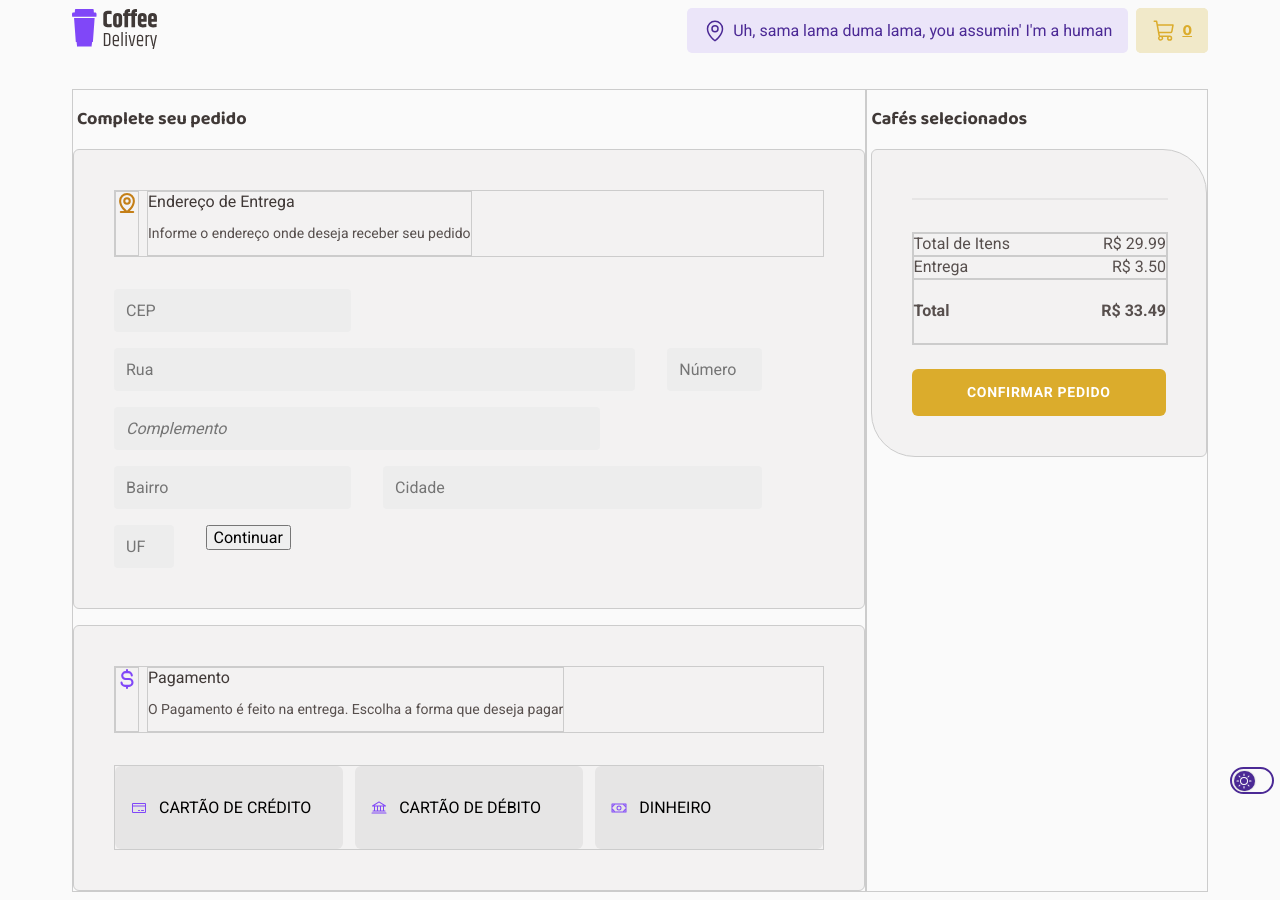
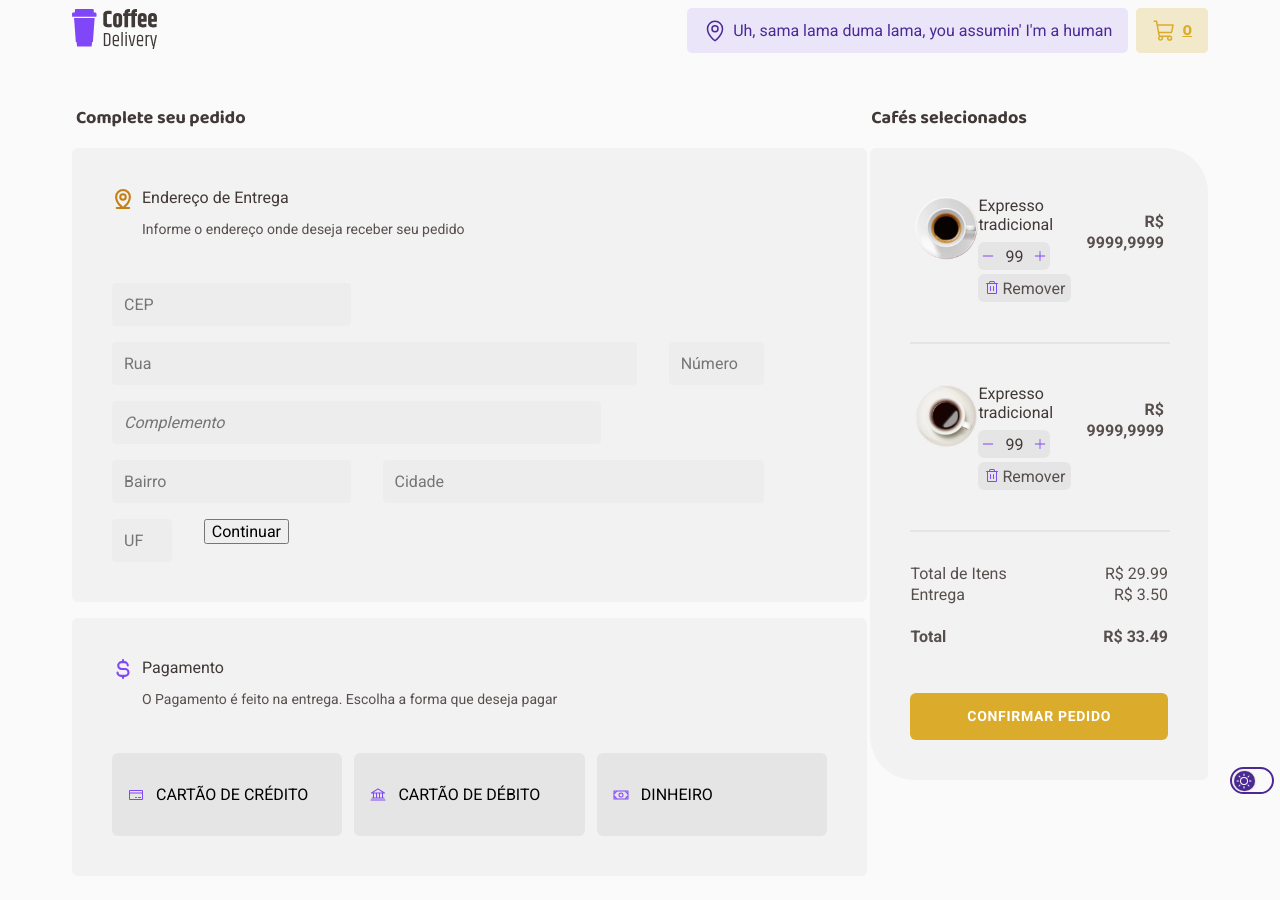
Before and after one commit to ssisaias/desafio02-coffee-delivery, a React (Vite) app: page /checkout in a window 1280 px wide. Built offline with nearby package versions, Linux system fonts and the light colour scheme.

Commit message:
Adds Checkout Confirmation Item component

```diff
--- /dev/null
+++ b/src/components/CheckoutOrderSummary/ConfirmationItemsList/index.tsx
@@ -0,0 +1,27 @@
+import { Minus, Plus, Trash } from "@phosphor-icons/react";
+import { CoffeeCardProps } from "../../../props/commonsProps";
+import images from "../../../util/imageResolver";
+
+import { CSMiddleContainer, CheckoutSummaryItemCard, CheckoutSummaryQuantityButtons, CheckoutSummaryRemoveButton } from "./styles";
+
+export function ConfirmationItemList({ coffeeItem }: CoffeeCardProps){
+    return (
+        <CheckoutSummaryItemCard>
+            <img src={images[coffeeItem.image]} alt="cart-item" />
+            <div>
+                <div>Expresso tradicional</div>
+                <CSMiddleContainer>
+                    <CheckoutSummaryQuantityButtons>
+                    <button><Minus weight="regular" size={'0.875rem'} color="#8047F8"></Minus></button>
+                        <span>99</span>
+                    <button><Plus weight="regular" size={'0.875rem'} color="#8047F8"></Plus></button>
+                    </CheckoutSummaryQuantityButtons>
+                    <CheckoutSummaryRemoveButton>
+                        <Trash weight="regular" color="#8047F8"></Trash> <span>Remover</span>
+                    </CheckoutSummaryRemoveButton>
+                </CSMiddleContainer>
+            </div>
+            <p>R$ 9999,9999</p>
+        </CheckoutSummaryItemCard>
+    )
+}
--- /dev/null
+++ b/src/components/CheckoutOrderSummary/ConfirmationItemsList/styles.tsx
@@ -0,0 +1,72 @@
+import styled from "styled-components";
+
+export const CheckoutSummaryItemCard = styled.div`
+    display: flex;
+    padding: 0.5rem 0.25rem;
+    justify-content: space-between;
+    align-items: flex-start;
+    align-self: stretch;
+    background: ${props => props.theme['base-card']};
+    text-align: left;
+    color: ${props => props.theme['base-subtitle']};
+
+    img {
+        display: flex;
+        width: 4rem;
+        height: 4rem;
+    }
+
+    p{
+        font-family: Roboto;
+        font-size: 1rem;
+        font-style: normal;
+        font-weight: 700;
+        line-height: 130%;
+        text-align: right;
+        color: ${props => props.theme['base-text']};
+    }
+`
+
+export const CheckoutSummaryQuantityButtons = styled.div`
+    max-width: 3.5rem;
+    height: 0.75rem;
+    padding: 0.5rem;
+    display: flex;
+    justify-content: center;
+    align-items: center;
+    gap: 0.25rem;
+    border-radius: 0.375rem;
+    background-color: ${props => props.theme['base-button']};
+
+
+    button{
+        border: none;
+        cursor: pointer;
+        padding-top: 4px;
+        border-radius: 0.3rem;
+        background: none;
+    }
+`
+
+export const CSMiddleContainer = styled.div`
+    display: flex;
+    align-items: row;
+    flex-wrap: wrap;
+    margin-top: 0.5rem;
+    gap: 0.25rem;
+`
+
+export const CheckoutSummaryRemoveButton = styled.button`
+    display: flex;
+    height: 1.75rem;
+    align-items: center;
+    border-radius: 0.375rem;
+    gap: 0.125rem;
+    border: none;
+    cursor: pointer;
+    background: ${props => props.theme['base-button']};
+
+    span {
+        color: ${props => props.theme['base-text']};
+    }
+`
--- a/src/components/CheckoutOrderSummary/index.tsx
+++ b/src/components/CheckoutOrderSummary/index.tsx
@@ -1,4 +1,5 @@
-import { ConfirmationCardContainer, ConfirmationCardSubmitButton, ConfirmationCardSummaryText, ConfirmationCardSummaryTotalText } from "./styles";
+import { ConfirmationCardContainer, ConfirmationCardSubmitButton, ConfirmationCardSummaryText } from "./styles";
+import { ConfirmationItemList } from "./ConfirmationItemsList";
 
 const cofeesmock = [
   {
@@ -19,12 +20,22 @@ const cofeesmock = [
 }
 ];
 
+const coffeeList = cofeesmock;
+
 export function CheckoutOrderSummary() {
 
   return (
     <ConfirmationCardContainer>
-
-      <hr></hr>
+    {coffeeList.length > 0 ?
+      <>
+          {coffeeList.map(coffee => (
+            <>
+              <ConfirmationItemList key={coffee.id} coffeeItem={coffee} />
+              <hr></hr>
+            </>
+          ))}
+      </>  :
+      <h3>Carrinho vazio.</h3> }
       <ConfirmationCardSummaryText>
         <div><span>Total de Itens</span><span>R$ 29.99</span></div>
 
--- a/src/components/CoffeeCard/index.tsx
+++ b/src/components/CoffeeCard/index.tsx
@@ -1,15 +1,11 @@
 import { Minus, Plus, ShoppingCart } from "@phosphor-icons/react"
-import { CoffeeInterface } from "../../interface/interfaces"
 import images from "../../util/imageResolver"
 import { SquareIconBg } from "../ui/IconBackground/styles"
 import { CCAddToCartButton, CCAddToCartContainer, CCAddToCartPriceTag, CCAddToCartQuantity } from "./coffeeCardAddToCart/styles"
 import { CCHeaderImg } from "./coffeeCardImgHeader/styles"
 import { CCHeaderTag, CCHeaderTags } from "./coffeeCardTags/styles"
 import { CoffeeCardContainer, CCNameDescriptionContainer } from "./styles"
-
-interface CoffeeCardProps {
-  coffeeItem: CoffeeInterface
-}
+import { CoffeeCardProps } from "../../props/commonsProps"
 
 
 export function CoffeeCard({ coffeeItem }: CoffeeCardProps) {
--- a/src/components/Header/index.tsx
+++ b/src/components/Header/index.tsx
@@ -31,7 +31,7 @@ export function Header() {
               <ShoppingCart size={24}/> <span>{cartTotalItems}</span>
 
           </CartButton>
-          </NavLink>
+        </NavLink>
 
       </nav>
     </HeaderContainer>
--- a/src/pages/Checkout/index.tsx
+++ b/src/pages/Checkout/index.tsx
@@ -5,8 +5,8 @@ import { CheckoutPageAddressPaymentContainer, CheckoutPageContainer, CheckoutPag
 
 export function Checkout() {
   return (
-    // comment/uncomment className below to see a lot of cool lines :)
-    <CheckoutPageContainer className='debug'>
+    // comment/uncomment className below to see a lot of lines :)
+    <CheckoutPageContainer /* className='debug' */>
       <CheckoutPageAddressPaymentContainer>
         <h3>Complete seu pedido</h3>
         <CheckoutAddressForm></CheckoutAddressForm>
--- /dev/null
+++ b/src/props/commonsProps.tsx
@@ -0,0 +1,5 @@
+import { CoffeeInterface } from "../interface/interfaces"
+
+export interface CoffeeCardProps {
+    coffeeItem: CoffeeInterface
+}
```
